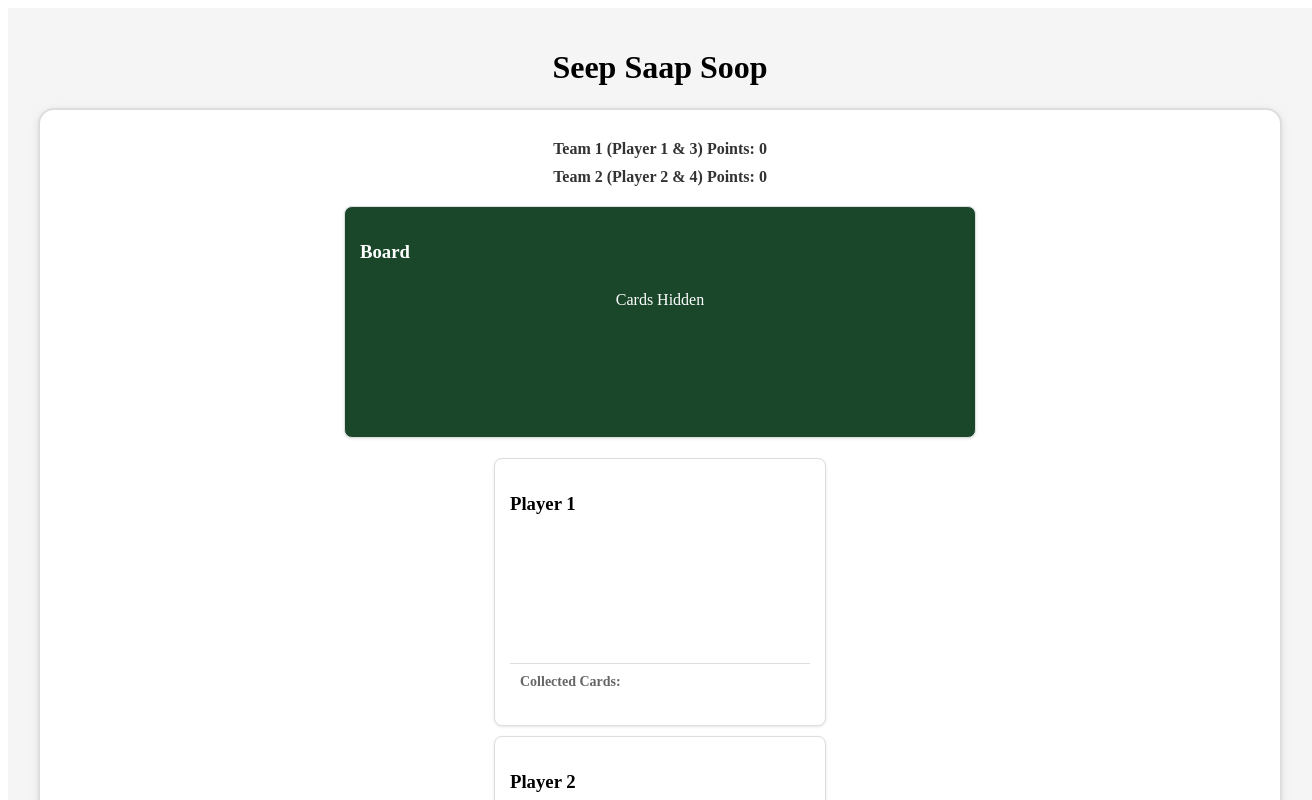
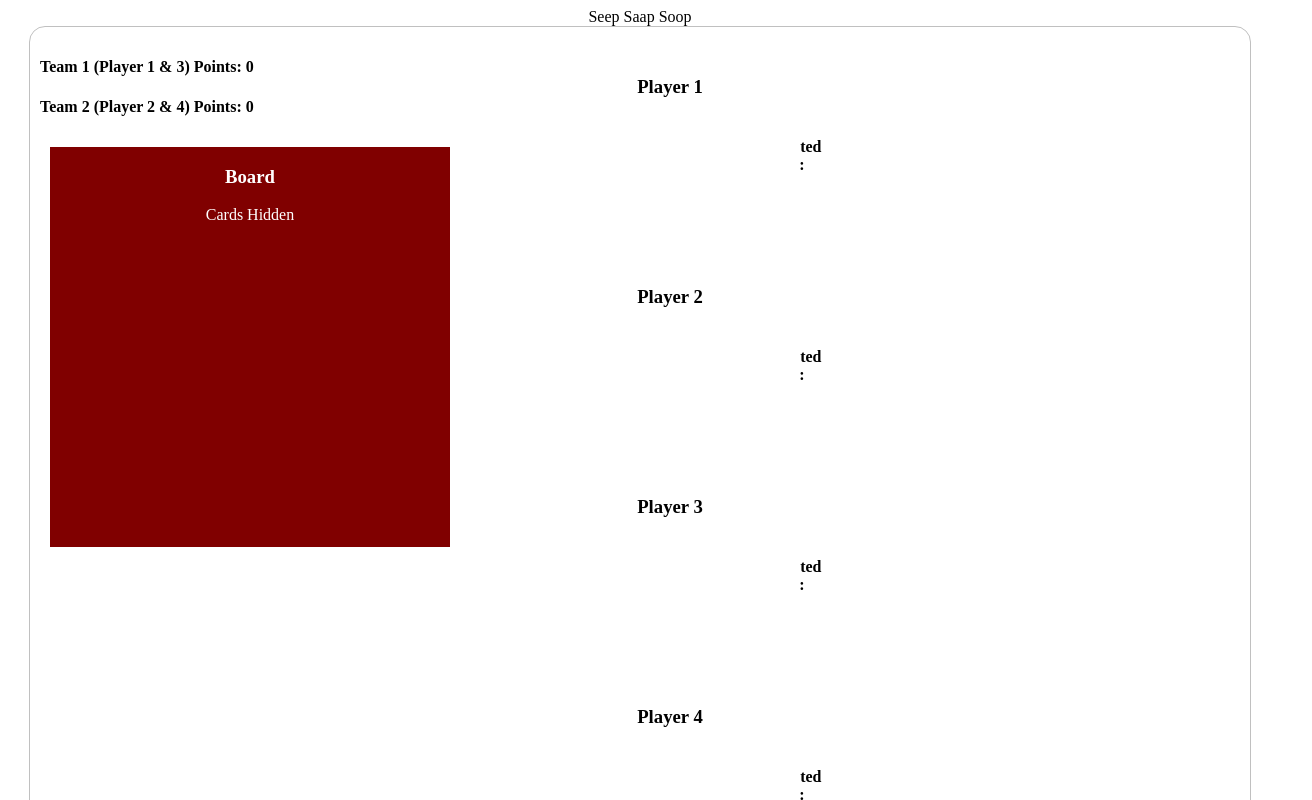
Before and after one commit to AnasShaikh/sweep-card-game, a React (Vite) app: page / in a window 1280 px wide. Shown: the top 800 px of the page, 1312 px wide, since content can reach past the window. Built offline with nearby package versions, Linux system fonts and the light colour scheme.

Commit message:
Restored to 'eacd9c3602f9174205bd4539ed89f442ad7f4999'
Replit-Restored-To:eacd9c3602f9174205bd4539ed89f442ad7f4999

```diff
--- a/src/App.css
+++ b/src/App.css
@@ -1,118 +1,152 @@
 main {
-  height: 100vh;
+  height: 100%;
   width: 100%;
   display: flex;
   flex-direction: column;
+  align-content: center;
   align-items: center;
-  padding: 20px;
-  background-color: #f5f5f5;
 }
 
+
+/* Table CSS*/
+
 .playTable {
-  max-width: 1200px;
-  width: 95%;
-  padding: 20px;
-  border: 2px solid #ddd;
+  height: auto;
+  width: 1200px;
+  padding: 10px;
+  border: 1px solid silver;
   border-radius: 16px;
-  background-color: #fff;
-  box-shadow: 0 2px 8px rgba(0,0,0,0.1);
-}
 
-.pointsSection {
-  margin-bottom: 20px;
-  text-align: center;
-}
-
-.pointsSection h4 {
-  margin: 10px 0;
-  color: #333;
+  display: flex;
+  flex-direction: column;
+  align-content: center;
+  align-items: left;
+  justify-content: center;
 }
 
 .playerArea {
-  width: 300px;
-  background-color: #fff;
-  border: 1px solid #ddd;
-  border-radius: 8px;
-  padding: 15px;
-  margin: 10px auto;
-  box-shadow: 0 1px 3px rgba(0,0,0,0.1);
+  height: 190px;
+  width: 260px;
+  background-color: white;
+  margin: 10px;
+  display: flex;
+  flex-direction: column;;
+  align-items: center;
+  justify-content: flex-start;
+}
+
+#plyr1{
+  margin-left: 500px;
+  margin-top: -500px;
+}
+
+#plyr2 {
+/*  margin-right: 680px;*/
+   margin-left: 500px;
+}
+
+#plyr3 {
+   margin-left: 500px;
+}
+
+#plyr4 {
+   margin-left: 500px;
 }
 
 #board {
-  background-color: #1a472a;
+  /* margin-top: -210px;*/
+  background-color: maroon;
   color: white;
-  width: 100%;
-  max-width: 600px;
-  min-height: 200px;
-  margin: 20px auto;
+  width: 400px;
+  height: 400px;
 }
 
 .cardDivBoard {
+
+  overflow-y: auto; /* Adds vertical scroll if content exceeds the height */
   display: flex;
-  flex-wrap: wrap;
-  gap: 10px;
-  padding: 10px;
-  justify-content: center;
+  flex-direction : row;
+}
+
+.selected {
+    border: 2px solid #f39c12;
+    background-color: #f7dc6f;
+}
+
+.collectedCards {
+  margin-top: -150px;
+  margin-left: 239px;
+  max-height: 50px;
+  z-index: -2;
+}
+
+.collectedCard {
+  display: inline-block;
+  margin: 2px;
+  padding: 5px;
+  border: 1px solid #ccc;
+  border-radius: 3px;
+  background-color: #f9f9f9;
 }
 
 .cardDivPlay {
+  overflow-y: auto; /* Adds vertical scroll if content exceeds the height */
+  height: 150px;
   display: flex;
-  flex-wrap: wrap;
-  gap: 5px;
-  min-height: 100px;
-  padding: 10px;
-  justify-content: center;
+  flex-direction : row;
 }
 
 .cardImage {
-  width: 60px;
-  height: 84px;
-  transition: transform 0.2s;
+    width: 50px;
+    height: 90px;
 }
 
-.handCard {
-  cursor: pointer;
+
+.handCard:nth-child(2) {
+  margin-left: -20px;
 }
 
-.handCard:hover .cardImage {
-  transform: translateY(-5px);
+.handCard:nth-child(3) {
+  margin-left: -20px;
 }
 
-.selected {
-  border: 2px solid #f39c12;
-  border-radius: 4px;
-  background-color: #fff3cd;
+.handCard:nth-child(4) {
+  margin-left: -20px;
 }
 
-.collectedCards {
-  margin-top: 10px;
-  padding: 10px;
-  border-top: 1px solid #ddd;
+.handCard:nth-child(5) {
+  margin-left: -20px;
 }
 
-.collectedCards h4 {
-  margin: 0 0 10px 0;
-  font-size: 14px;
-  color: #666;
+.handCard:nth-child(6) {
+  margin-left: -20px;
 }
 
-.cardDiv {
-  display: flex;
-  flex-wrap: wrap;
-  gap: 5px;
+.handCard:nth-child(7) {
+  margin-left: -20px;
 }
 
-button {
-  background-color: #2ecc71;
-  color: white;
-  border: none;
-  padding: 8px 16px;
-  border-radius: 4px;
-  cursor: pointer;
-  margin: 5px;
-  transition: background-color 0.2s;
+.handCard:nth-child(8) {
+  margin-left: -20px;
 }
 
-button:hover {
-  background-color: #27ae60;
+.handCard:nth-child(9) {
+  margin-left: -20px;
 }
+
+.handCard:nth-child(10) {
+  margin-left: -20px;
+}
+
+.handCard:nth-child(11) {
+  margin-left: -20px;
+}
+
+.handCard:nth-child(12) {
+  margin-left: -20px;
+}
+
+
+
+
+/* Table CSS*/
--- a/src/App.jsx
+++ b/src/App.jsx
@@ -4,7 +4,7 @@ import Table from './table';
 export default function App() {
   return (
     <main>
-      <h1>Seep Saap Soop</h1>
+     Seep Saap Soop
       <Table/>
     </main>
   )
```
